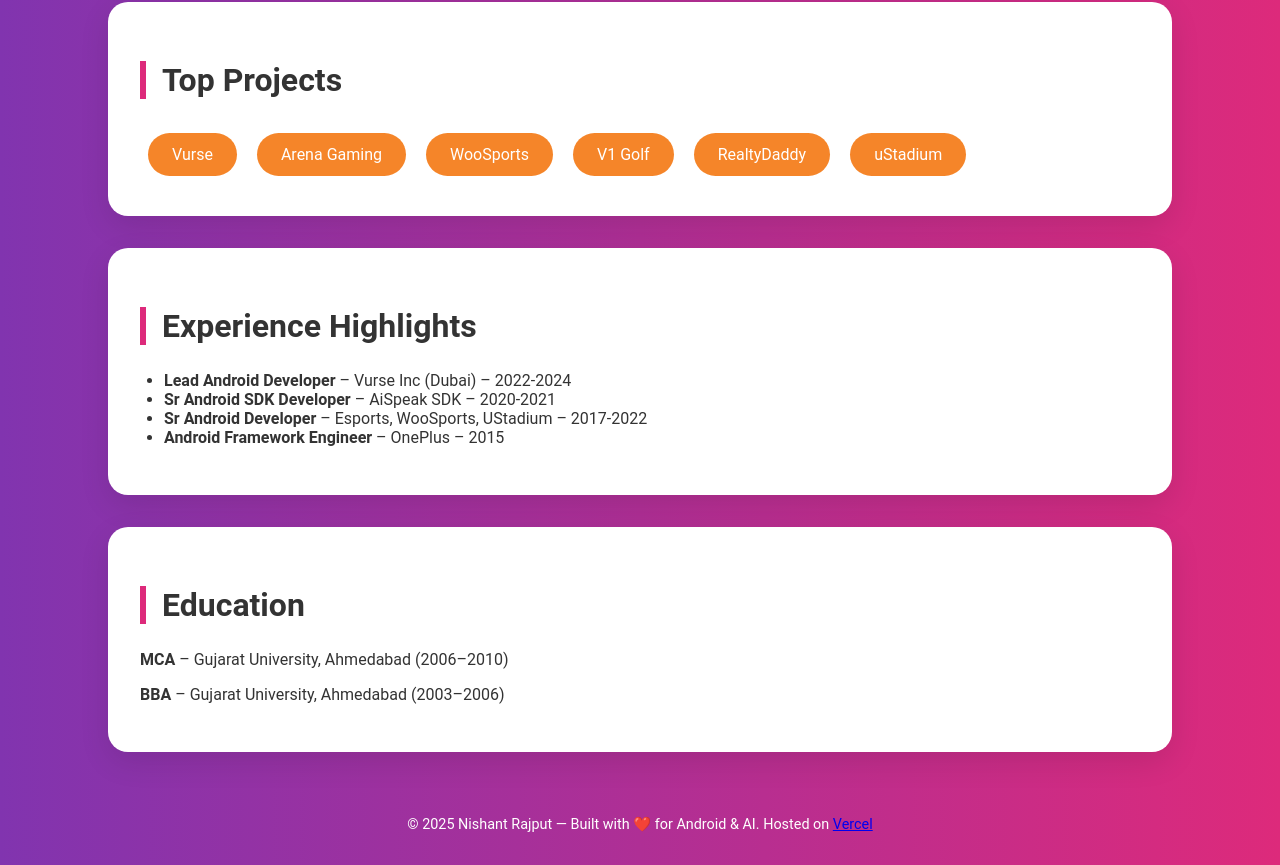
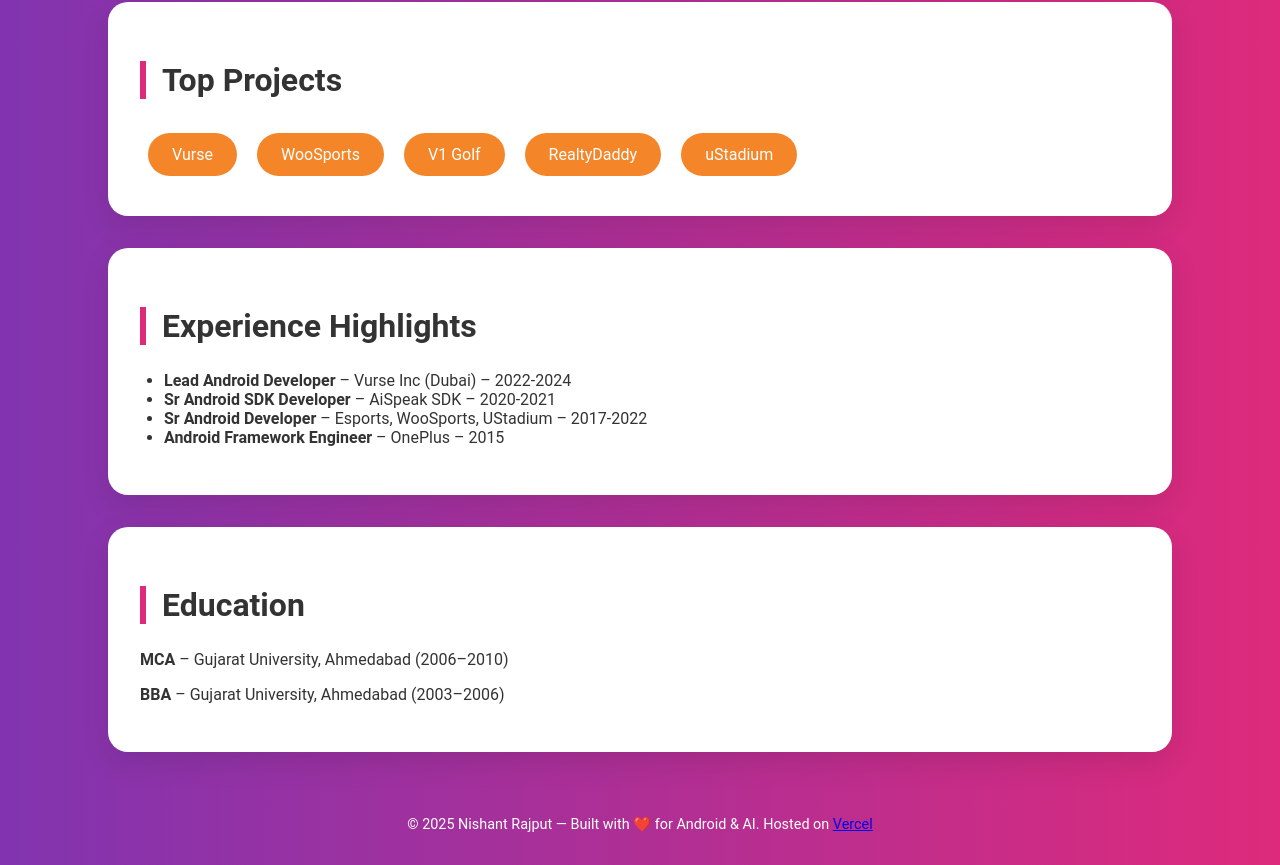
Before and after one commit to NDroid86/nishantrajput.dev, a plain HTML site: page index.html in a window 1280 px wide. Shown: the part 974-1839 px from the top of the page. Drawn offline with Linux system fonts and the light colour scheme.

Commit message:
Update index.html

```diff
--- a/index.html
+++ b/index.html
@@ -109,7 +109,6 @@
   <section class="projects">
     <h2>Top Projects</h2>
     <a href="https://play.google.com/store/apps/details?id=com.vurse.vurseapp" target="_blank">Vurse</a>
-    <a href="https://play.google.com/store/apps/details?id=com.ggc.arenagaming.android" target="_blank">Arena Gaming</a>
     <a href="https://play.google.com/store/apps/details?id=com.ingravity.woo" target="_blank">WooSports</a>
     <a href="https://play.google.com/store/apps/details?id=com.v1.v1golf2" target="_blank">V1 Golf</a>
     <a href="https://play.google.com/store/apps/details?id=com.realtydaddy" target="_blank">RealtyDaddy</a>
```
